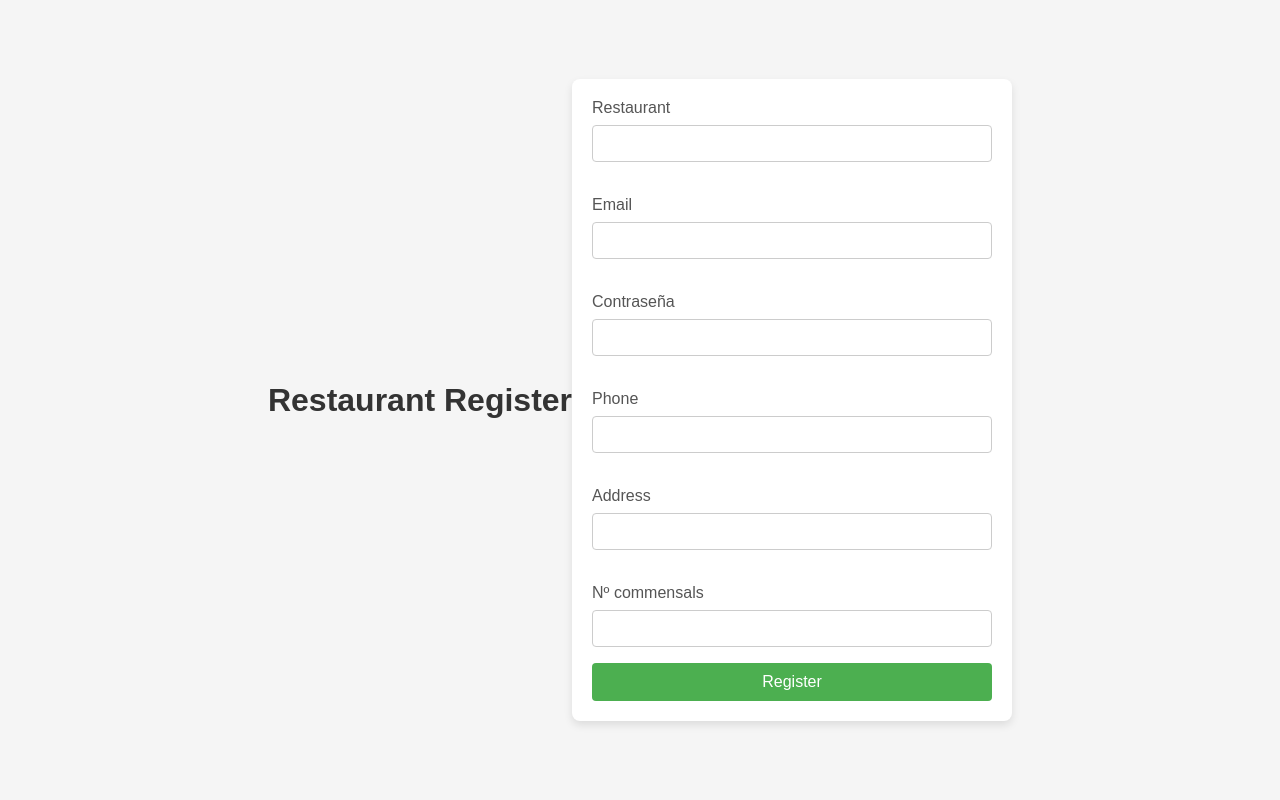
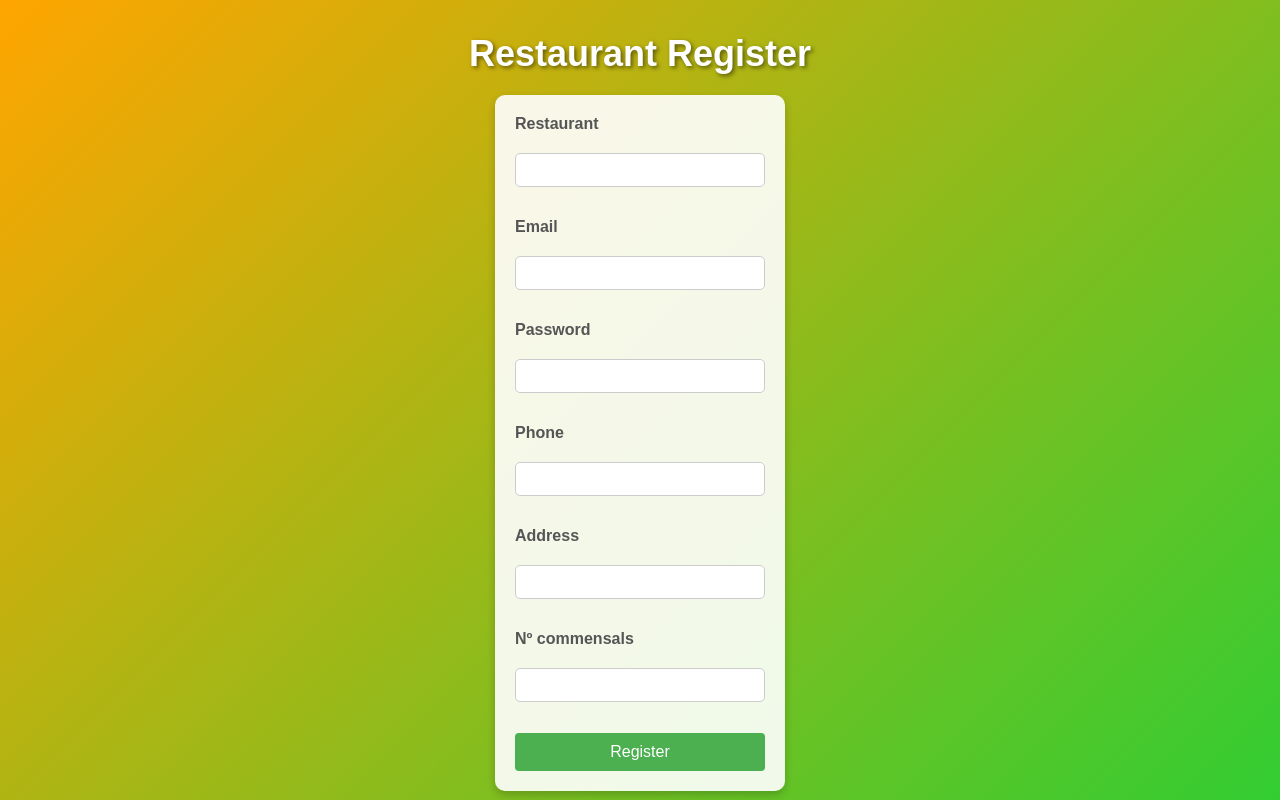
Before and after one commit to Daly2025/Checkandfood, a Flask app: page /register in a window 1280 px wide. Run offline with Flask 3, Linux system fonts and the light colour scheme.

Commit message:
diseño actualizado

```diff
--- a/templates/register_restaurant.html
+++ b/templates/register_restaurant.html
@@ -7,26 +7,99 @@
     <link rel="stylesheet" href="{{ url_for('static', filename='css/register_restaurant.css') }}">
 </head>
 <body>
+
+    <style>
+        /* Fondo degradado en naranja y verde */
+        body {
+            font-family: Arial, sans-serif;
+            display: flex;
+            flex-direction: column;
+            align-items: center;
+            justify-content: center;
+            height: 100vh;
+            margin: 0;
+            background: linear-gradient(135deg, #FFA500, #32CD32); /* Naranja a verde */
+            background-size: cover;
+            color: white;
+        }
+
+        h1 {
+            color: white;
+            font-size: 36px;
+            text-shadow: 2px 2px 4px rgba(0, 0, 0, 0.5); /* Sombra para resaltar */
+            margin-bottom: 20px;
+            text-align: center;
+        }
+
+        form {
+            display: flex;
+            flex-direction: column;
+            gap: 15px;
+            width: 250px; /* Ajustar el ancho del formulario */
+            background-color: rgba(255, 255, 255, 0.9); /* Fondo blanco translúcido */
+            padding: 20px;
+            border-radius: 10px;
+            box-shadow: 0 4px 8px rgba(0, 0, 0, 0.2);
+        }
+
+        input {
+            padding: 8px; /* Ajustar el padding */
+            font-size: 14px;
+            border: 1px solid #ccc;
+            border-radius: 5px;
+        }
+
+        .button {
+            padding: 10px; /* Ajustar el padding */
+            background-color: #4CAF50;
+            color: white;
+            border: none;
+            border-radius: 5px;
+            cursor: pointer;
+            font-size: 16px;
+            font-weight: bold;
+        }
+
+        .button:hover {
+            background-color: #45a049;
+        }
+
+        /* Iconos decorativos */
+        .iconos-comida {
+            position: absolute;
+            top: 10px;
+            right: 10px;
+            display: flex;
+            flex-wrap: wrap;
+            gap: 10px;
+        }
+
+        .icono {
+            width: 50px;
+            height: 50px;
+        }
+        label {
+           display: block;
+           margin-bottom: 5px;
+           font-weight: bold;
+        }
+
+    </style>
+
     <h1>Restaurant Register</h1>
     <form action="{{ url_for('register') }}" method="POST">
         <label for="name">Restaurant</label>
         <input type="text" name="name" id="name" required>
-        <br><br>
         <label for="email">Email</label>
         <input type="email" name="email" id="email" required>
-        <br><br>
-        <label for="password">Contraseña</label>
+        <label for="password">Password</label>
         <input type="password" name="password" id="password" required>
-        <br><br>
         <label for="phone">Phone</label>
         <input type="tel" name="phone" id="phone" required>
-        <br><br>
         <label for="address">Address</label>
         <input type="text" name="address" id="address" required>
-        <br><br>
         <label for="capacity">Nº commensals</label>
         <input type="number" name="capacity" id="capacity" required>
-        <br>
         <button type="submit">Register</button>
     </form>
 </body>
```
Also changed, not shown: templates/login_restaurant.html (+78 -2 lines).
